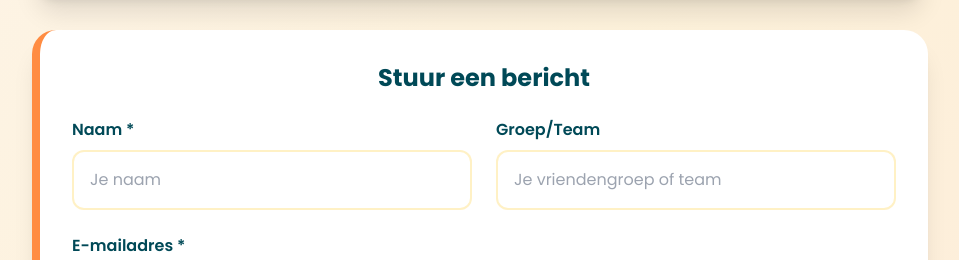
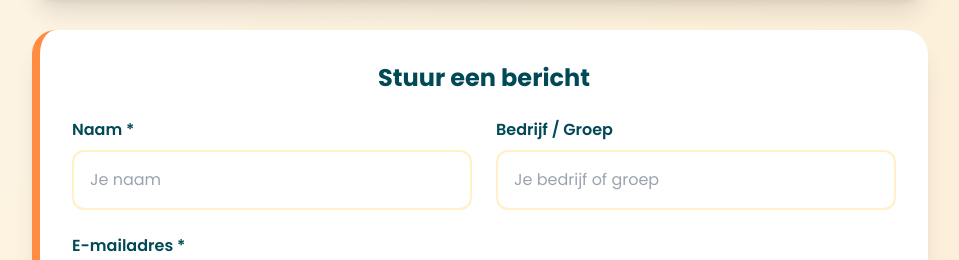
Before and after one commit to Rubenkl/jorisorganiseerthet-website, a React (Vite) app: page / in a window 1280 px wide. Shown: the part 4545-4805 px from the top of the page, without its empty margins (160-1119 px from the left). Built offline with nearby package versions, Linux system fonts and the light colour scheme.

Commit message:
Preceding changes

```diff
--- a/src/components/ContactSection.tsx
+++ b/src/components/ContactSection.tsx
@@ -152,7 +152,7 @@ const ContactSection = () => {
                   />
                 </div>
                 <div>
-                  <label htmlFor="company" className="block mb-2 font-semibold text-joris-teal">Groep/Team</label>
+                   <label htmlFor="company" className="block mb-2 font-semibold text-joris-teal">Bedrijf / Groep</label>
                   <input
                     type="text"
                     id="company"
@@ -160,7 +160,7 @@ const ContactSection = () => {
                     value={formData.company}
                     onChange={handleInputChange}
                     className="w-full p-4 border-2 border-joris-yellow/30 rounded-xl focus:border-joris-orange outline-none transition-colors"
-                    placeholder="Je vriendengroep of team"
+                    placeholder="Je bedrijf of groep"
                   />
                 </div>
               </div>
```
